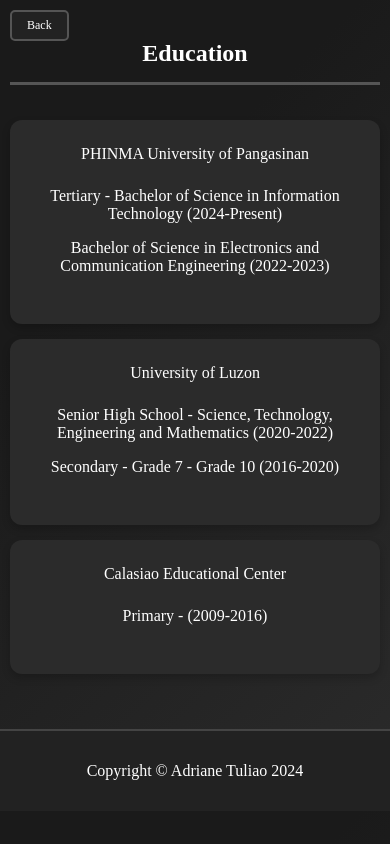
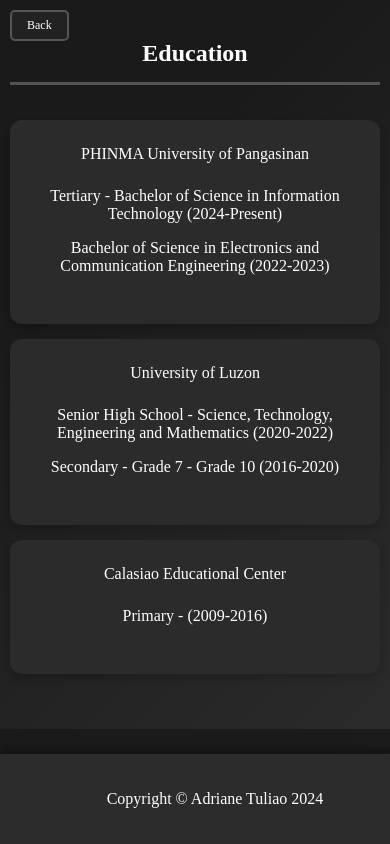
Before and after one commit to AdrianeTuliao/Portfolio, a plain HTML site: page Education.html in a window 390 px wide. Drawn offline with Linux system fonts and the light colour scheme.

```diff
--- a/Education.html
+++ b/Education.html
@@ -96,12 +96,17 @@
             padding: 8px 0;
         }
         .footer {
-            background: #222;
-            color: #fff;
+            background: #2c2c2c;
+            color: #e0e0e0;
+            width: 100%;
             padding: 20px;
             text-align: center;
-            border-top: 2px solid #444;
+            position: fixed;
+            bottom: 0;
+            box-shadow: 0 -4px 8px rgba(0, 0, 0, 0.3);
         }
+
+
 
         @media (max-width: 768px) {
             .back-button {
@@ -117,9 +122,7 @@
                 width: 85%;
                 padding: 20px;
             }
-            .footer {
-                padding: 15px;
-            }
+
             .buttons-container a {
                 padding: 10px 40px;
                 font-size: 14px;
```
Also changed, not shown: Projects.html (+2 -12 lines), Resume.html (+1 -1 lines).
